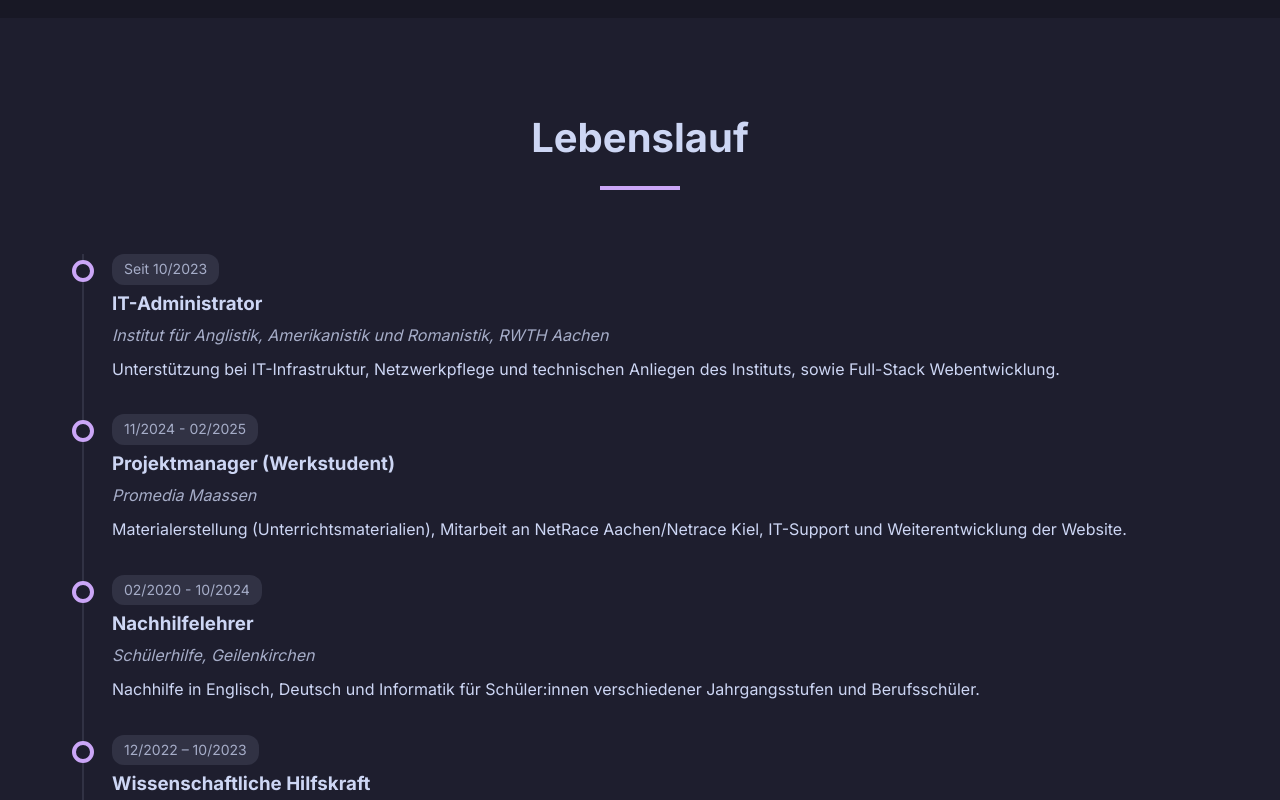
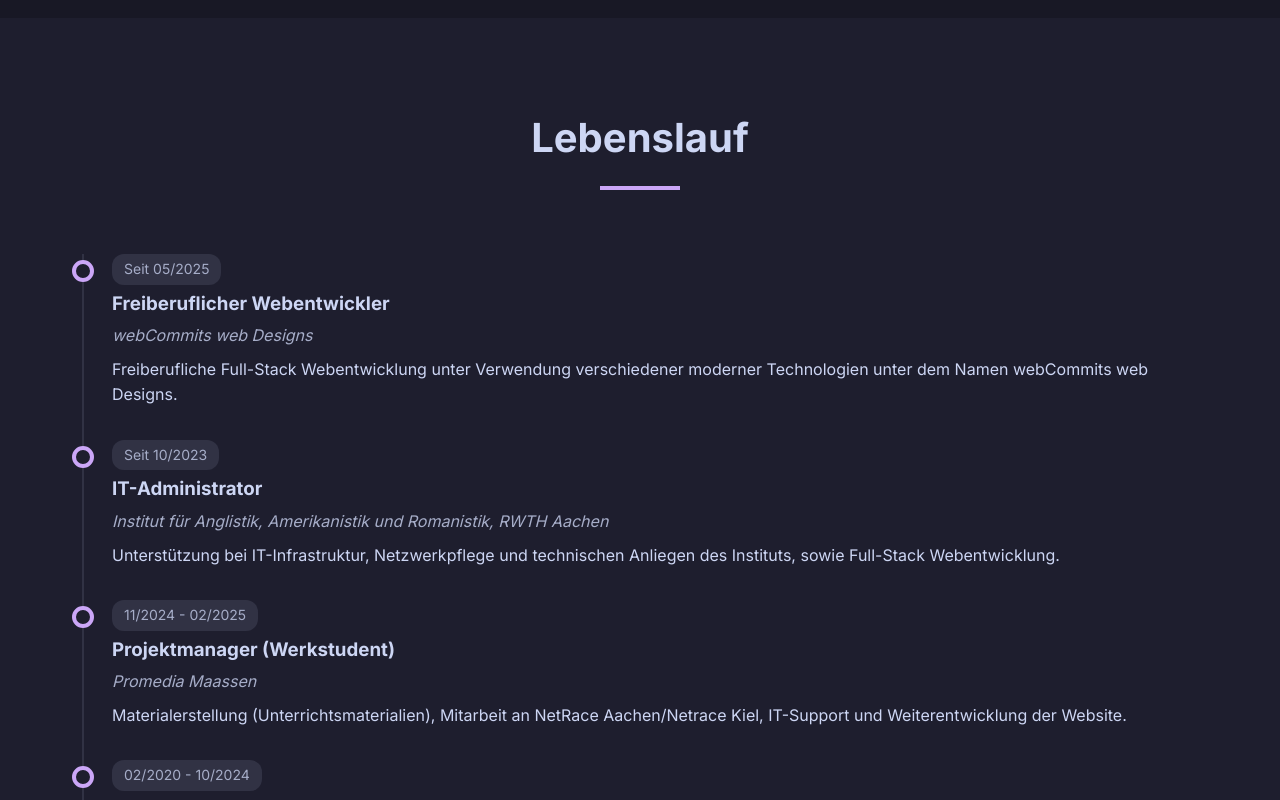
Before and after one commit to webCommits/portfolio, an Eleventy site: page src/index.njk in a window 1280 px wide. Shown: the part 2000-2800 px from the top of the page. Built offline with nearby package versions, Linux system fonts and the light colour scheme; Eleventy itself is replaced by a stand-in of ours; files that its build step writes are made by us from their sources.

Commit message:
Added webcommits in resume

```diff
--- a/src/_includes/sections/resume.njk
+++ b/src/_includes/sections/resume.njk
@@ -8,6 +8,16 @@
 
       <!-- Berufserfahrung -->
       <div class="timeline reveal-element">
+        <div class="timeline-item">
+          <div class="timeline-dot"></div>
+          <div class="timeline-date">Seit 05/2025</div>
+          <div class="timeline-content">
+            <h3>Freiberuflicher Webentwickler</h3>
+            <p class="timeline-company">webCommits web Designs</p>
+            <p>Freiberufliche Full-Stack Webentwicklung unter Verwendung verschiedener moderner Technologien unter dem
+              Namen webCommits web Designs.</p>
+          </div>
+        </div>
         <div class="timeline-item">
           <div class="timeline-dot"></div>
           <div class="timeline-date">Seit 10/2023</div>
```
Also changed, not shown: docs/index.html.
